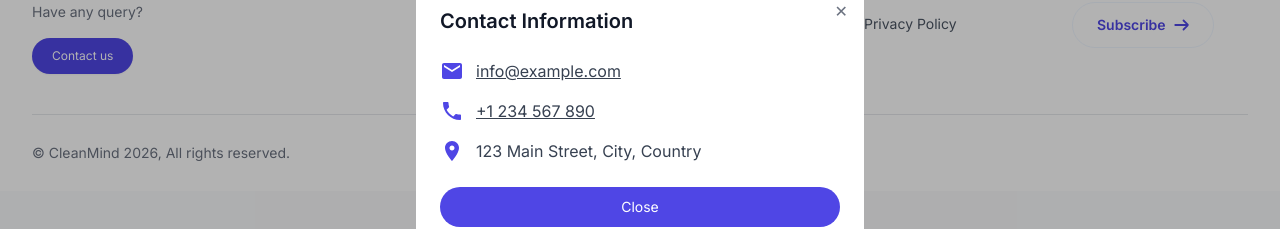
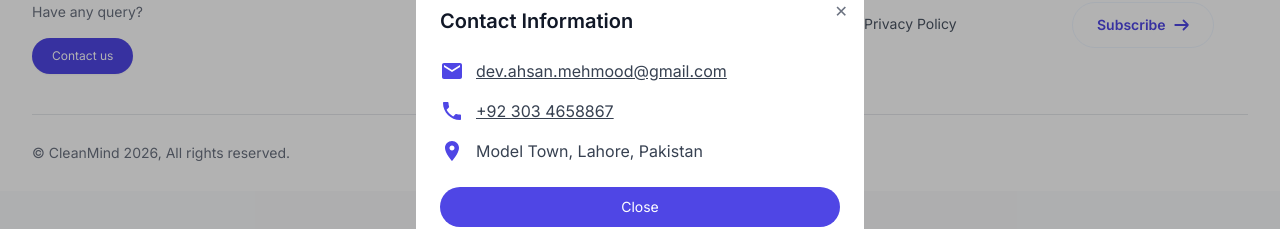
Before and after one commit to veryahsan/clean_mind_client, a React (Vite) app: page /create-specialist in a window 1280 px wide. Both pictures are taken after a click on the button "Contact us". Shown: the part 283-512 px from the top of the page. Built offline with nearby package versions, Linux system fonts and the light colour scheme.

Commit message:
add auth conditions on footer and update contact info modal

```diff
--- a/src/App.jsx
+++ b/src/App.jsx
@@ -1,36 +1,37 @@
 import React from "react";
 import { Routes, Route } from "react-router-dom";
-import { AuthProvider } from "./context/AuthContext";
-import ProtectedRoute from "./components/auth/ProtectedRoute";
+import { AuthProvider, useAuth } from "./context/AuthContext";
 import Navbar from "./components/layout/Navbar";
+import Footer from "./components/layout/Footer";
 import Home from "./pages/home/Home";
 import Login from "./pages/accounts/Login.jsx";
 import Register from "./pages/accounts/Register.jsx";
 import CreateSpecialist from "./pages/accounts/CreateSpecialist.jsx";
-import Footer from "./components/layout/Footer";
+
+const AppContent = () => {
+  const { isAuthenticated, isLoading } = useAuth();
+
+  // Optional: while checking auth, you could render a loader
+  if (isLoading) return <div>Loading...</div>;
+
+  return (
+    <>
+      <Navbar />
+      <Routes>
+        <Route path="/" element={<Home />} />
+        <Route path="/login" element={<Login />} />
+        <Route path="/register" element={<Register />} />
+        <Route path="/create-specialist" element={<CreateSpecialist />} />
+      </Routes>
+      {!isAuthenticated && <Footer />}
+    </>
+  );
+};
 
 const App = () => {
   return (
     <AuthProvider>
-      <Navbar />
-
-      <Routes>
-        <Route path="/" element={<Home />} />
-        <Route path="/login" element={<Login />} />
-        <Route path="/register" element={<Register />} />
-        {/* Example: Protected route - only accessible when authenticated */}
-        {/* <Route
-          path="/dashboard"
-          element={
-            <ProtectedRoute>
-              <Dashboard />
-            </ProtectedRoute>
-          }
-        /> */}
-        <Route path="/create-specialist" element={<CreateSpecialist />} />
-      </Routes>
-
-      <Footer />
+      <AppContent />
     </AuthProvider>
   );
 };
--- a/src/modals/ContactModal.jsx
+++ b/src/modals/ContactModal.jsx
@@ -15,20 +15,20 @@ const ContactModal = () => {
         <div className="flex items-center gap-3">
           <Email className="text-indigo-600" />
           <a href="mailto:info@example.com" className="underline">
-            info@example.com
+            dev.ahsan.mehmood@gmail.com
           </a>
         </div>
 
         <div className="flex items-center gap-3">
           <Phone className="text-indigo-600" />
           <a href="tel:+1234567890" className="underline">
-            +1 234 567 890
+            +92 303 4658867
           </a>
         </div>
 
         <div className="flex items-center gap-3">
           <LocationOn className="text-indigo-600" />
-          <span>123 Main Street, City, Country</span>
+          <span>Model Town, Lahore, Pakistan</span>
         </div>
       </div>
 
```
